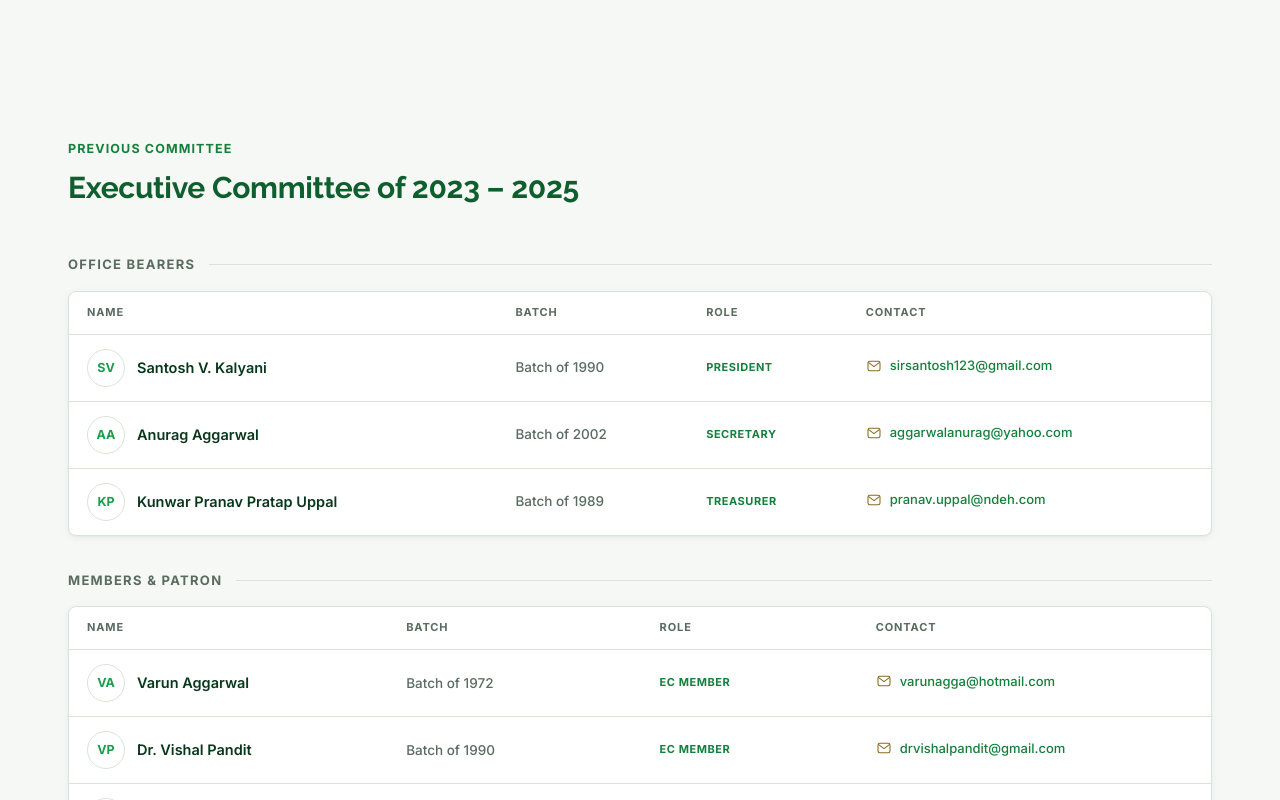
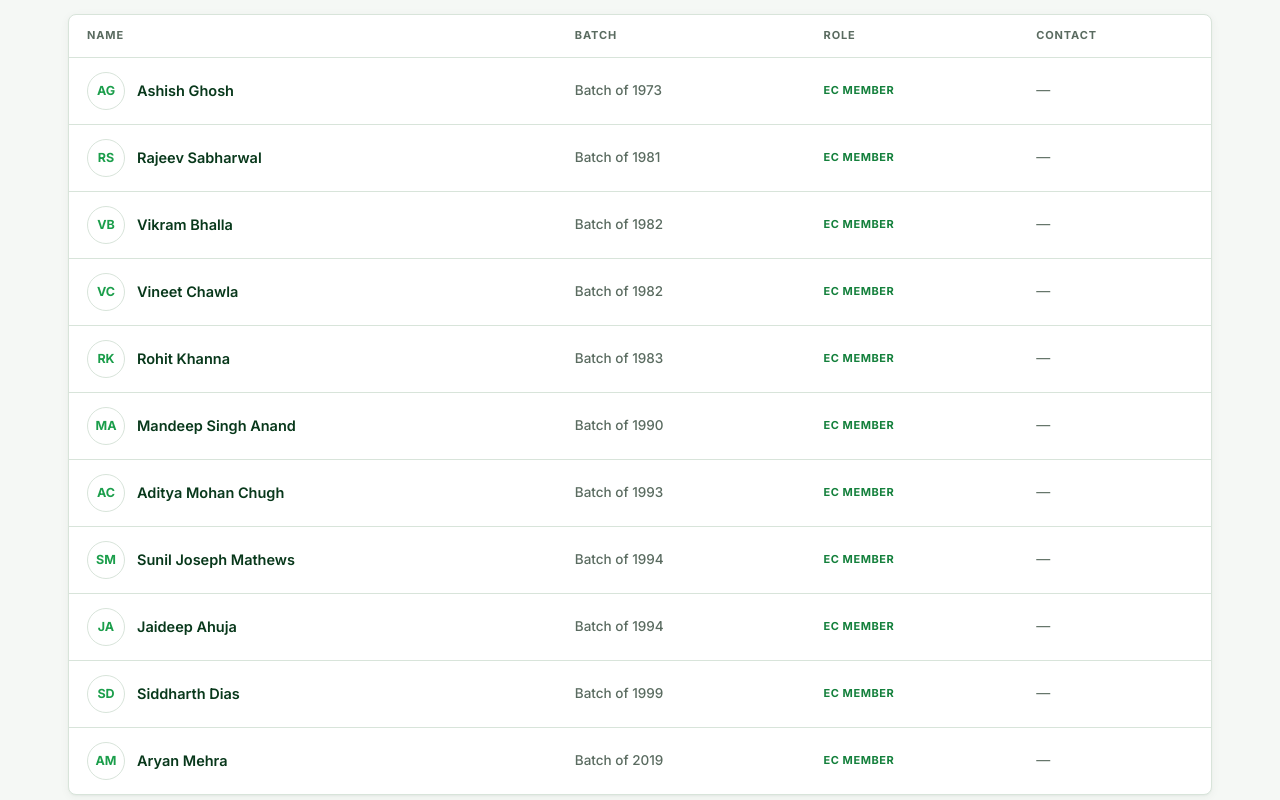
Before and after one commit to OCA-H/oca, a Next.js app: page /executive-committee in a window 1280 px wide. Shown: the part 1500-2300 px from the top of the page. Built offline with nearby package versions, Linux system fonts and the light colour scheme; no server answers.

Commit message:
ADDED IN ADMIN

```diff
--- a/app/(view)/(pv)/executive-committee/component/ExecutiveCommitteeView.tsx
+++ b/app/(view)/(pv)/executive-committee/component/ExecutiveCommitteeView.tsx
@@ -41,14 +41,15 @@ export const ExecutiveCommitteeView: React.FC<{ committee?: HomeCommitteeContent
         onSelectTerm={handleSelectTerm}
       />
 
-      {/* Committee Terms */}
-      {terms.map((term) =>
-        term.isCurrent ? (
-          <CurrentCommitteeSection key={term.id} term={withAdminOfficeBearers(term, committee)} />
+      {/* Committee Terms — alternate plain / tinted backgrounds */}
+      {terms.map((term, idx) => {
+        const tinted = { ...term, tintClass: term.tintClass ?? (idx % 2 === 1 ? 'tint-teal' : '') };
+        return term.isCurrent ? (
+          <CurrentCommitteeSection key={term.id} term={withAdminOfficeBearers(tinted, committee)} />
         ) : (
-          <PastCommitteeSection key={term.id} term={term} />
-        )
-      )}
+          <PastCommitteeSection key={term.id} term={tinted} />
+        );
+      })}
 
       {/* CTA Band */}
       <ExecutiveCommitteeCTA cta={cta} />
--- a/app/(view)/(pv)/executive-committee/content/executiveCommittee.content.ts
+++ b/app/(view)/(pv)/executive-committee/content/executiveCommittee.content.ts
@@ -125,7 +125,85 @@ export const executiveCommitteeContent: ExecutiveCommitteeContent = {
           initials: 'SH',
         },
       ],
-      members: [],
+      members: [
+        {
+          initials: 'AG',
+          name: 'Ashish Ghosh',
+          batch: 'Batch of 1973',
+          role: 'EC MEMBER',
+          email: '',
+        },
+        {
+          initials: 'RS',
+          name: 'Rajeev Sabharwal',
+          batch: 'Batch of 1981',
+          role: 'EC MEMBER',
+          email: '',
+        },
+        {
+          initials: 'VB',
+          name: 'Vikram Bhalla',
+          batch: 'Batch of 1982',
+          role: 'EC MEMBER',
+          email: '',
+        },
+        {
+          initials: 'VC',
+          name: 'Vineet Chawla',
+          batch: 'Batch of 1982',
+          role: 'EC MEMBER',
+          email: '',
+        },
+        {
+          initials: 'RK',
+          name: 'Rohit Khanna',
+          batch: 'Batch of 1983',
+          role: 'EC MEMBER',
+          email: '',
+        },
+        {
+          initials: 'MA',
+          name: 'Mandeep Singh Anand',
+          batch: 'Batch of 1990',
+          role: 'EC MEMBER',
+          email: '',
+        },
+        {
+          initials: 'AC',
+          name: 'Aditya Mohan Chugh',
+          batch: 'Batch of 1993',
+          role: 'EC MEMBER',
+          email: '',
+        },
+        {
+          initials: 'SM',
+          name: 'Sunil Joseph Mathews',
+          batch: 'Batch of 1994',
+          role: 'EC MEMBER',
+          email: '',
+        },
+        {
+          initials: 'JA',
+          name: 'Jaideep Ahuja',
+          batch: 'Batch of 1994',
+          role: 'EC MEMBER',
+          email: '',
+        },
+        {
+          initials: 'SD',
+          name: 'Siddharth Dias',
+          batch: 'Batch of 1999',
+          role: 'EC MEMBER',
+          email: '',
+        },
+        {
+          initials: 'AM',
+          name: 'Aryan Mehra',
+          batch: 'Batch of 2019',
+          role: 'EC MEMBER',
+          email: '',
+        },
+      ],
     },
     {
       id: 'ec-2023-25',
@@ -250,7 +328,6 @@ export const executiveCommitteeContent: ExecutiveCommitteeContent = {
       jumpLabel: '2021 – 2023',
       eyebrow: 'Previous committee',
       title: 'Executive Committee of 2021 – 2023',
-      tintClass: 'tint-teal',
       officeBearers: [
         {
           initials: 'PK',
```
